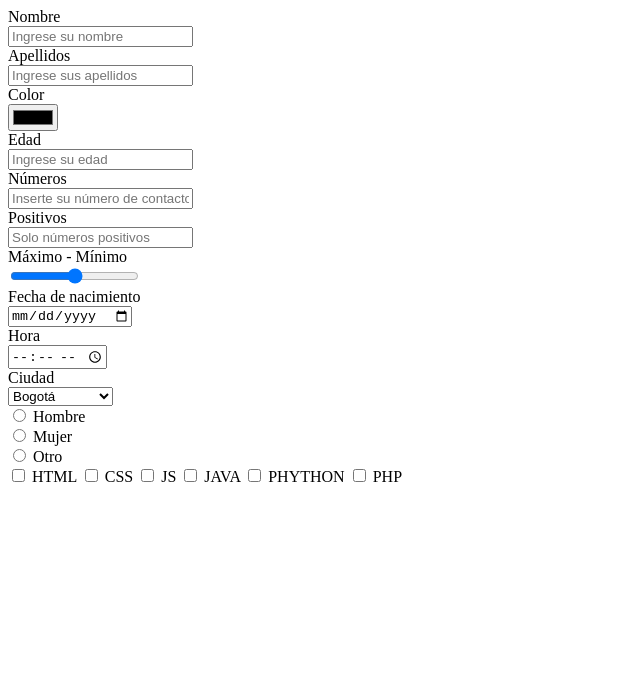
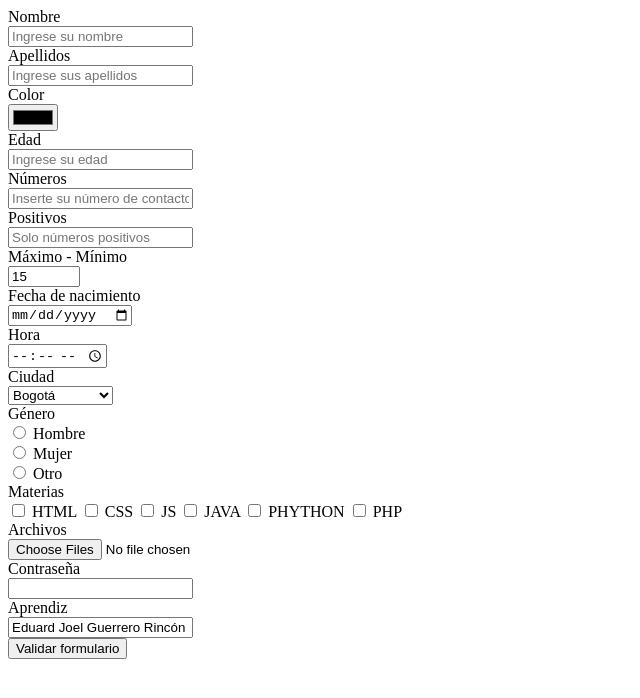
Before and after one commit to EdJSN/PruebaGuiaAprendizaje, a plain HTML site: page index.html in a window 1280 px wide. Shown: the whole page, without its empty margins (0-640 px from the left). Drawn offline with Linux system fonts and the light colour scheme.

Commit message:
archivos, contraseña, aprendiz y validar

```diff
--- a/index.html
+++ b/index.html
@@ -22,11 +22,11 @@
         </div>
         <div>
             <label for="edad">Edad</label><br>
-            <input type="number" id="edad" name="edad" placeholder="Ingrese su edad" required><br>
+            <input type="number" id="edad" name="edad" placeholder="Ingrese su edad" pattern="[0-9]" required min="1"><br>
         </div>
         <div>
             <label for="numeros">Números</label><br>
-            <input type="text" name="numeros" placeholder="Inserte su número de contacto" minlength="10" maxlength="30" required pattern="[0-9]"><br>
+            <input type="text" name="numeros" id="numeros" placeholder="Inserte su número de contacto" minlength="10" maxlength="30" required pattern="[0-9]" accept="[0-9]"><br>
         </div>
         <div>
             <label for="positivos">Positivos</label><br>
@@ -34,7 +34,7 @@
         </div>
         <div>
             <label for="maximo_minimo">Máximo - Mínimo</label><br>
-            <input type="range" name="maximo_minimo" min="10" max="20" required step="0.5" id="maximo_minimo" value="15"><br>
+            <input type="number" name="maximo_minimo" min="10" max="20" required step="0.5" id="maximo_minimo" value="15"><br>
         </div>
         <div>
             <label for="fecha_de_nacimiento">Fecha de nacimiento</label><br>
@@ -60,14 +60,16 @@
             </select>
         </div>
         <div>
+            <label for="genero">Género</label><br>
             <input type="radio" name="genero" id="hombre">
             <label for="hombre">Hombre</label><br>
             <input type="radio" name="genero" id="mujer">
             <label for="mujer">Mujer</label><br>
-            <input type="radio" name="otro" id="otro">
+            <input type="radio" name="genero" id="otro">
             <label for="otro">Otro</label><br>
         </div>
         <div>
+            <label for="materias">Materias</label><br>
             <input type="checkbox" name="tipo[]" id="html">
             <label for="html">HTML</label>
             <input type="checkbox" name="tipo[]" id="css">
@@ -81,6 +83,21 @@
             <input type="checkbox" name="tipo[]" id="php">
             <label for="php">PHP</label>
         </div>
+        <div>
+            <label for="archivos">Archivos</label><br>
+            <input type="file" name="archivos" id="archivos" accept="image/.jpg,.png" multiple required>
+        </div>
+        <div>
+            <label for="contraseña">Contraseña</label><br>
+            <input type="password" name="contraseña" id="contraseña">
+        </div>
+        <div>
+            <label for="aprendiz">Aprendiz</label><br>
+            <input type="text" name="aprendiz" id="aprendiz" value="Eduard Joel Guerrero Rincón" readonly>
+        </div>
+        <div>
+            <button>Validar formulario</button>
+        </div>
 
     </form>
 
```
